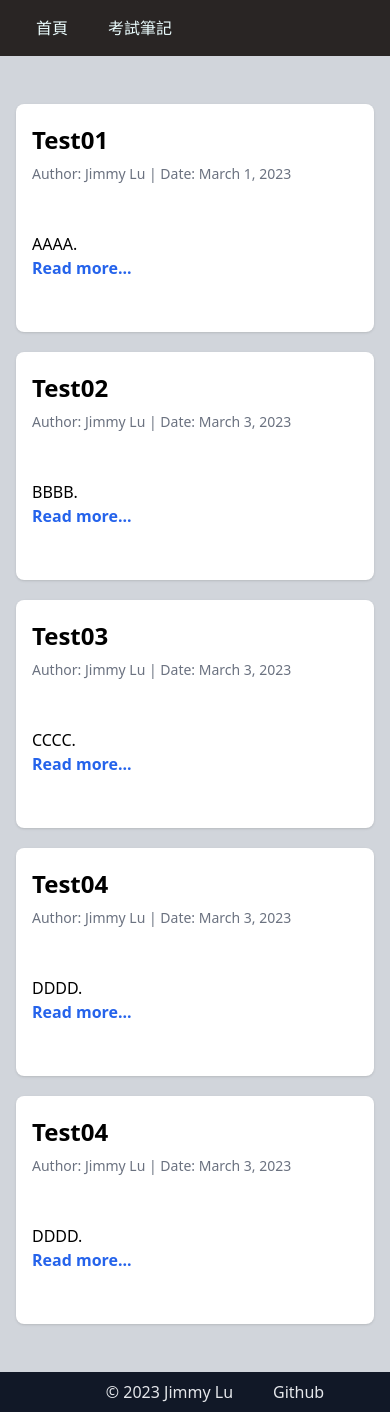
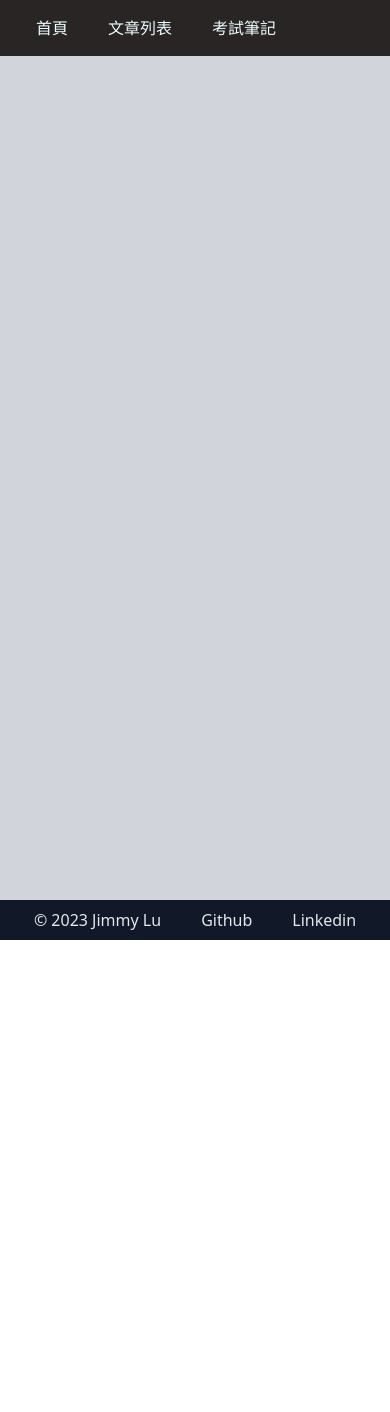
Before and after one commit to Jimmyluluu/PersonalBlog, a Vue app: page / in a window 390 px wide. After the commit the page ends 940 px from the top, so only its background shows below. Built offline with nearby package versions, Linux system fonts and the light colour scheme.

Commit message:
fix footer and finish some issue

```diff
--- /dev/null
+++ b/src/pages/AboutThisBlog.vue
@@ -0,0 +1,34 @@
+<template>
+  <div class="bg-auto">
+    <div class="row">
+      <div class="mx-auto py-4"></div>
+      <div class="flex flex-col gap-5">
+        <section v-for="post in posts" class="px-4 sm:px-6 lg:px-8">
+          <article class="bg-white shadow overflow-hidden rounded-lg pb-8">
+            <div class="px-2 py-2 sm:px-4">
+              <h2 class="text-2xl font-bold mb-2">{{ post.title }}</h2>
+              <p class="text-s text-gray-500 mb-2">
+                {{ post.date }}
+              </p>
+            </div>
+            <div class="px-2 py-2 sm:p-4">
+              <p class="text-base">{{ post.content }}</p>
+            </div>
+          </article>
+        </section>
+      </div>
+    </div>
+  </div>
+</template>
+
+<script setup>
+import { ref } from "vue";
+const posts = ref([
+  {
+    title: "關於這個部落格",
+    date: "2023/06/28",
+    content:
+      "這是我第一次嘗試寫一個個人部落格，開發方式是使用 Vue3 + Tailwind CSS，目前還長得很醜，之後會花時間把它變好看，在此紀錄第一篇文章～～",
+  },
+]);
+</script>
--- a/src/pages/App.vue
+++ b/src/pages/App.vue
@@ -9,13 +9,29 @@
         >
         <router-link
           class="text-cyan-50 px-5 hover:bg-gray-400 rounded-md font-medium"
+          to="/list"
+          >文章列表</router-link
+        >
+        <router-link
+          class="text-cyan-50 px-5 hover:bg-gray-400 rounded-md font-medium"
           to="/exam"
           >考試筆記</router-link
         >
       </div>
     </div>
   </nav>
-  <div>
+  <div class="flex flex-col min-h-screen bg-gray-300">
     <router-view></router-view>
   </div>
+  <footer
+    class="flex justify-center w-full bg-gray-900 text-gray-200 text-center py-2 mt-auto"
+  >
+    <a class="px-5">&copy; 2023 Jimmy Lu</a>
+    <a href="https://github.com/Jimmyluluu" class="px-5">Github</a>
+    <a
+      href="https://www.linkedin.com/in/%E6%95%AC%E5%85%83-%E9%AD%AF-38787b265/"
+      class="px-5"
+      >Linkedin</a
+    >
+  </footer>
 </template>
--- a/src/pages/ExamPage.vue
+++ b/src/pages/ExamPage.vue
@@ -1,9 +1,7 @@
 <template>
   <div>
-    <h1> hello world</h1>
+    <h1>hello world</h1>
   </div>
 </template>
 
-<script setup>
-
-</script>
+<script setup></script>
--- a/src/pages/HomePage.vue
+++ b/src/pages/HomePage.vue
@@ -1,83 +1,19 @@
 <template>
-  <div class="bg-auto bg-gray-300 flex-grow">
+  <div class="bg-auto">
     <div class="row">
-      <div class="mx-auto py-4">
-        <p class="text-gray-700 mb-4"></p>
-      </div>
-
+      <div class="mx-auto py-4"></div>
       <div class="flex flex-col gap-5">
         <section v-for="post in posts" class="px-4 sm:px-6 lg:px-8">
           <article class="bg-white shadow overflow-hidden rounded-lg pb-8">
-            <div class="px-4 py-5 sm:px-6">
-              <h2 class="text-2xl font-bold mb-2">{{ post.title }}</h2>
-              <p class="text-sm text-gray-500 mb-2">
-                Author: {{ post.author }} | Date: {{ post.date }}
-              </p>
-            </div>
-            <div class="px-4 py-5 sm:p-6">
-              <p class="text-base">{{ post.content }}</p>
-              <a href="#" class="text-blue-600 font-bold hover:underline"
-                >Read more...</a
-              >
-            </div>
+            <h1>hello</h1>
           </article>
         </section>
       </div>
     </div>
-    <div class="h-12" />
   </div>
-
-  <footer class="w-full bg-gray-900 text-gray-200 text-center py-2">
-    <nav>
-      <a class="inline-flex px-10">&copy; 2023 Jimmy Lu</a>
-      <a href="https://github.com/Jimmyluluu">Github</a>
-    </nav>
-  </footer>
 </template>
 
-<script setup>
-import { ref } from "vue";
-
-const title = ref("Jimmy's Blog");
-const posts = ref([
-  {
-    title: "Test01",
-    author: "Jimmy Lu",
-    date: "March 1, 2023",
-    content: "AAAA.",
-  },
-  {
-    title: "Test02",
-    author: "Jimmy Lu",
-    date: "March 3, 2023",
-    content: "BBBB.",
-  },
-  {
-    title: "Test03",
-    author: "Jimmy Lu",
-    date: "March 3, 2023",
-    content: "CCCC.",
-  },
-  {
-    title: "Test04",
-    author: "Jimmy Lu",
-    date: "March 3, 2023",
-    content: "DDDD.",
-  },
-  {
-    title: "Test04",
-    author: "Jimmy Lu",
-    date: "March 3, 2023",
-    content: "DDDD.",
-  },
-]);
-
-const items = ref([
-  { name: "Doc", http: "https://github.com/Jimmyluluu" },
-  { name: "About", http: "#" },
-  { name: "Content", http: "#" },
-]);
-</script>
+<script setup></script>
 
 <style>
 /* html,
--- /dev/null
+++ b/src/pages/ListPage.vue
@@ -0,0 +1,43 @@
+<template>
+  <div class="bg-auto">
+    <div class="row">
+      <div class="mx-auto py-4"></div>
+      <div class="flex flex-col gap-5">
+        <section v-for="post in posts" class="px-4 sm:px-6 lg:px-8">
+          <article class="bg-white shadow overflow-hidden rounded-lg pb-8">
+            <div class="px-2 py-2 sm:px-4">
+              <h2 class="text-2xl font-bold mb-2">{{ post.title }}</h2>
+              <p class="text-s text-gray-500 mb-2">
+                {{ post.date }}
+              </p>
+            </div>
+            <div class="px-2 py-2 sm:p-4">
+              <p class="text-base">{{ post.content }}</p>
+              <router-link
+                class="text-blue-300 font-bold hover:underline"
+                to="/aboutthisblog"
+                >Read more...</router-link
+              >
+            </div>
+          </article>
+        </section>
+      </div>
+    </div>
+  </div>
+</template>
+
+<script setup>
+import { ref } from "vue";
+const posts = ref([
+  {
+    title: "關於這個部落格",
+    date: "Create at 2023/06/28",
+    content: "關於這個部落格",
+  },
+]);
+const items = ref([
+  { name: "Doc", http: "https://github.com/Jimmyluluu" },
+  { name: "About", http: "#" },
+  { name: "Content", http: "#" },
+]);
+</script>
--- a/src/router.js
+++ b/src/router.js
@@ -2,6 +2,8 @@ import { createRouter, createWebHistory } from "vue-router";
 
 import Home from "./pages/HomePage.vue";
 import Exam from "./pages/ExamPage.vue";
+import List from "./pages/ListPage.vue";
+import AboutThisBlog from "./pages/AboutThisBlog.vue";
 
 const routes = [
   {
@@ -10,9 +12,19 @@ const routes = [
     component: Home,
   },
   {
+    path: "/list",
+    name: "List",
+    component: List,
+  },
+  {
     path: "/exam",
     name: "Exam",
     component: Exam,
+  },
+  {
+    path: "/aboutthisblog",
+    name: "AboutThisBlog",
+    component: AboutThisBlog,
   },
 ];
 
```
